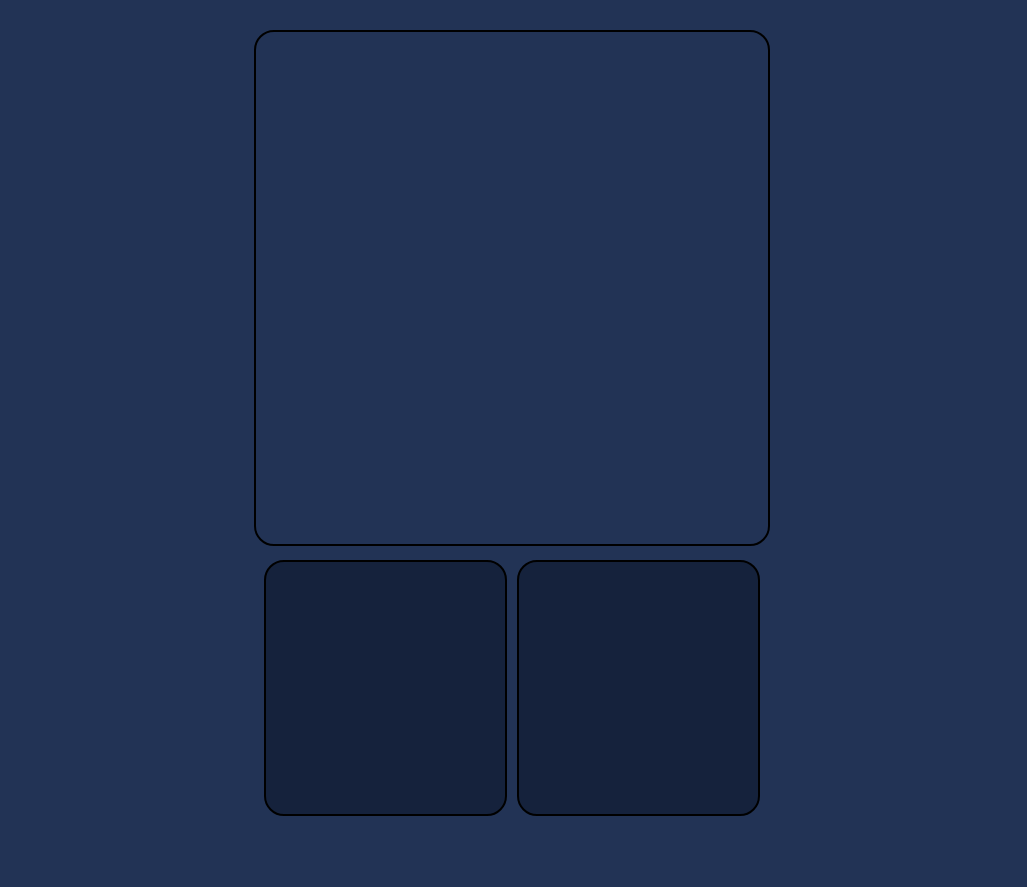
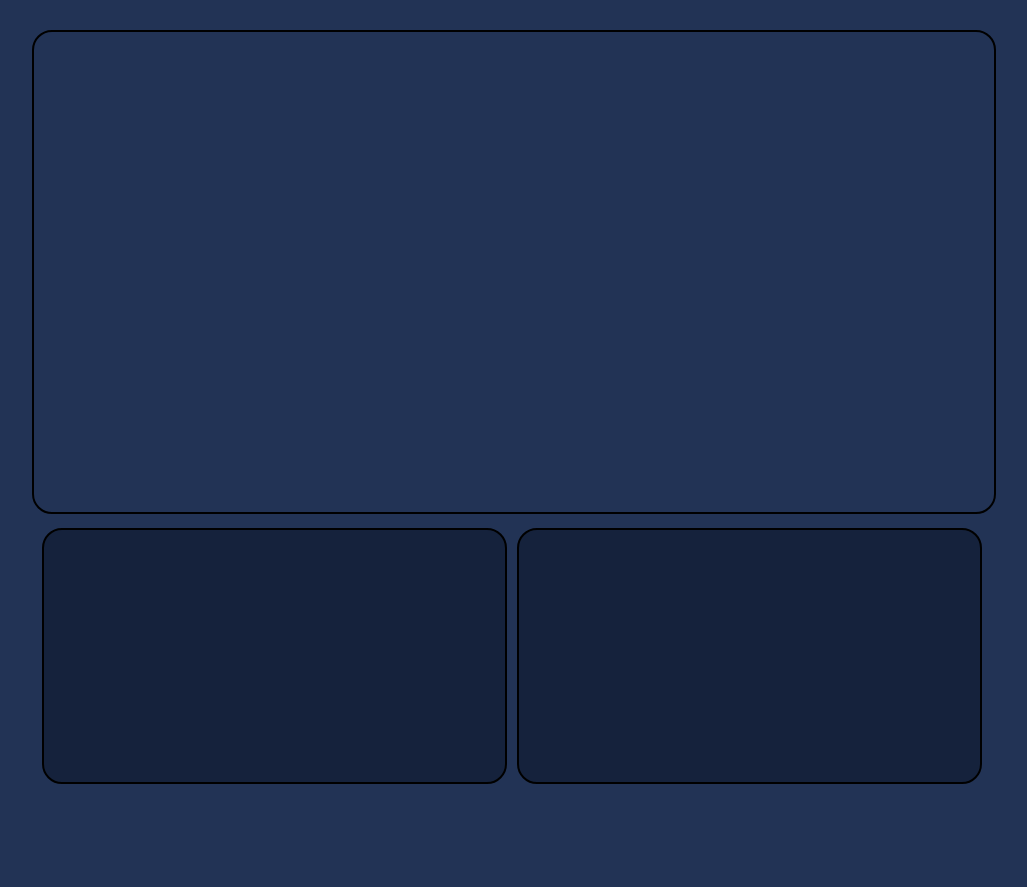
Before and after one commit to jorahty/hyneria, a plain HTML site: page index.html in a window 1280 px wide. Shown: the whole page, without its empty margins (128-1155 px from the left). Drawn offline with Linux system fonts and the light colour scheme.

Commit message:
fill screen

```diff
--- a/style.css
+++ b/style.css
@@ -1,5 +1,6 @@
 body {
-    width: min-content;
+    width: 100vw;
+    max-width: 960px;
     margin: 30px auto;
     background: #223355;
 }
@@ -27,6 +28,5 @@ canvas, button {
 }
 
 canvas {
-    width: 512px;
-    height: 512px;
+    width: 100%;
 }
```
